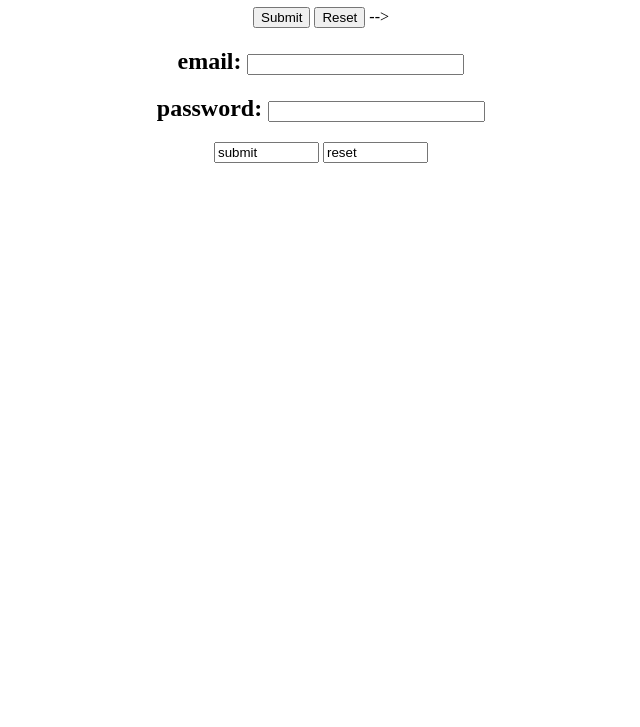
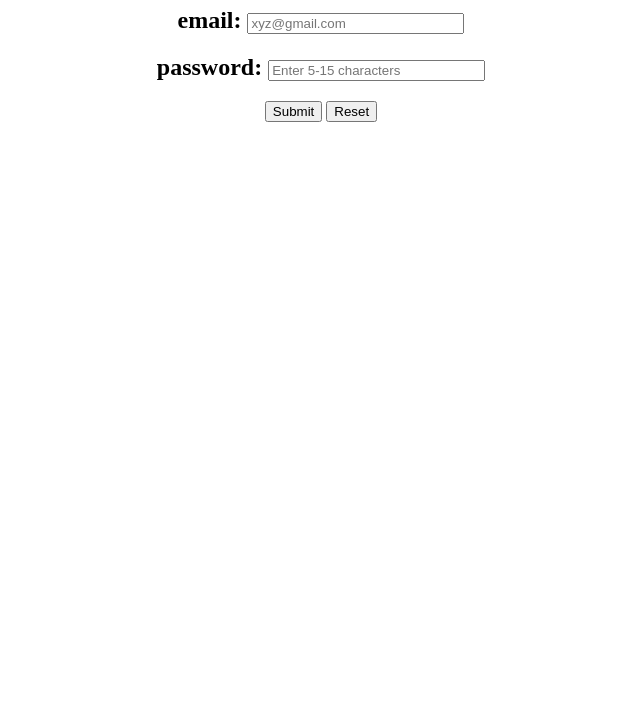
Before and after one commit to Gauuu9/IP, a plain HTML site: page index.html in a window 1280 px wide. Shown: the part 73-800 px from the top of the page, without its empty margins (319-959 px from the left). Drawn offline with Linux system fonts and the light colour scheme.

Commit message:
Update index.html

```diff
--- a/index.html
+++ b/index.html
@@ -14,13 +14,11 @@
 
         <form action="index.php" method="post">
 
+            <h2>email: <input type="text" maxlength="15" size="24" placeholder="xyz@gmail.com"></h2>
+            <h2>password: <input type="password" maxlength="15"  minlength="5" size="24" placeholder="Enter 5-15 characters"></h2>
+
             <input type="submit">
-            <input type="reset"> -->
-
-            <h2>email: <input type="text" maxlength="15" size="24"></h2>
-            <h2>password: <input type="text" maxlength="15" size="24"></h2>
-            <input type="text" value="submit" size="10">
-            <input type="text" value="reset" size="10">
+            <input type="reset">
 
         </form>
     </center>
```
